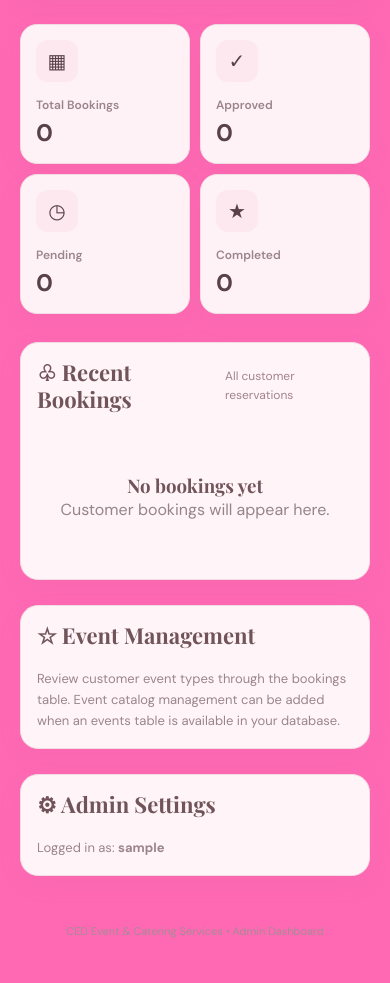
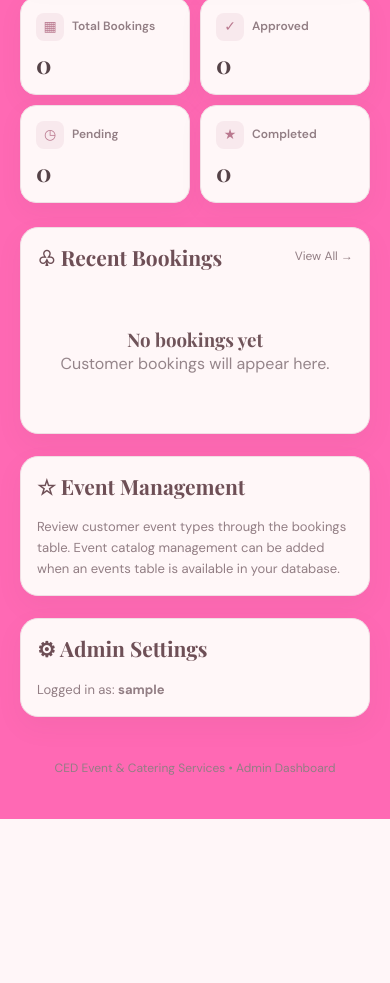
Before and after one commit to plantillajohncarlo9-alt/Smart-Event-Booking-System, a PHP site: page /admin.php in a window 390 px wide. Shown: the part 510-1493 px from the top of the page. After the commit the page ends 1329 px from the top, so only its background shows below. Run offline with PHP 8.4, Linux system fonts and the light colour scheme; the visitor is signed in with stand-in values (Sample User, id 1); data that the repository does not hold is empty.

Commit message:
Update admin.php

```diff
--- a/admin.php
+++ b/admin.php
@@ -158,20 +157,20 @@ if (isset($_SESSION["admin_id"])) {
 
     <link rel="stylesheet" href="style.css">
 
-    <link href="https://fonts.googleapis.com/css2?family=DM+Sans:wght@400;500;600;700;800&family=Playfair+Display:wght@500;600;700;800&display=swap" rel="stylesheet">
+    <link href="https://fonts.googleapis.com/css2?family=Cormorant+Garamond:ital,wght@0,500;0,600;0,700;1,500;1,600&family=DM+Sans:wght@400;500;600;700;800&family=Playfair+Display:wght@500;600;700;800&display=swap" rel="stylesheet">
 
     <style>
         /* =================================
-           CED ADMIN - PASTEL PINK DESIGN
+           CED ADMIN - BLUSH & CREAM THEME
         ================================= */
 
         body {
             background:
-                radial-gradient(circle at 10% 10%, rgba(255,218,229,.8), transparent 30%),
-                radial-gradient(circle at 90% 80%, rgba(242,190,207,.45), transparent 30%),
-                linear-gradient(135deg, #fff5f7, #fce8ee, #fffafb);
+                radial-gradient(circle at 8% 12%, rgba(244, 198, 211, .52), transparent 34%),
+                radial-gradient(circle at 92% 88%, rgba(234, 217, 184, .34), transparent 36%),
+                linear-gradient(135deg, #fff8f6, #fae8ee, #fffdfb);
             background-attachment: fixed;
-            color: #59414a;
+            color: #554348;
         }
 
         .admin-layout {
@@ -336,56 +341,65 @@ if (isset($_SESSION["admin_id"])) {
         .admin-stats {
             display: grid;
             grid-template-columns: repeat(4, 1fr);
-            gap: 18px;
-            margin-bottom: 28px;
+            gap: 16px;
+            margin-bottom: 24px;
         }
 
         .admin-stat-card {
-            background: rgba(255,250,251,.95);
-            border: 1px solid #f0dce2;
-            border-radius: 17px;
-            padding: 21px;
-            box-shadow: 0 7px 22px rgba(166,105,125,.08);
-            transition: .25s;
+            background: rgba(255, 253, 251, .96);
+            border: 1px solid #f0dfe4;
+            border-radius: 16px;
+            padding: 18px 20px;
+            box-shadow: 0 8px 22px rgba(130, 83, 99, .07);
+            transition: .25s ease;
         }
 
         .admin-stat-card:hover {
-            transform: translateY(-4px);
+            transform: translateY(-3px);
+        }
+
+        .admin-stat-top {
+            display: flex;
+            align-items: center;
+            gap: 8px;
+            margin-bottom: 8px;
         }
 
         .admin-stat-icon {
-            width: 42px;
-            height: 42px;
+            width: 28px;
+            height: 28px;
             display: grid;
             place-items: center;
-            background: #fce8ee;
-            border-radius: 12px;
-            font-size: 20px;
-            margin-bottom: 14px;
+            background: #f8e9ed;
+            color: #b9788e;
+            border-radius: 8px;
+            font-size: 14px;
         }
 
         .admin-stat-card p {
-            color: #9b858d;
+            color: #927e84;
             font-size: 12px;
             font-weight: 600;
+            margin: 0;
         }
 
         .admin-stat-card h2 {
-            font-family: 'DM Sans', sans-serif;
-            color: #59414a;
-            font-size: 29px;
-            margin: 3px 0 0;
+            font-family: 'Playfair Display', serif;
+            color: #554348;
+            font-size: 28px;
+            font-weight: 700;
+            margin: 2px 0 0;
         }
 
         /* CONTENT PANEL */
 
         .admin-panel {
-            background: rgba(255,250,251,.96);
-            border: 1px solid #f0dce2;
+            background: rgba(255, 253, 251, .96);
+            border: 1px solid #f0dfe4;
             border-radius: 18px;
-            padding: 25px;
-            box-shadow: 0 8px 25px rgba(166,105,125,.07);
-            margin-bottom: 25px;
+            padding: 24px;
+            box-shadow: 0 10px 26px rgba(130, 83, 99, .07);
+            margin-bottom: 22px;
         }
 
         .admin-panel-heading {
@@ -393,17 +407,18 @@ if (isset($_SESSION["admin_id"])) {
             justify-content: space-between;
             align-items: center;
             gap: 12px;
-            margin-bottom: 20px;
+            margin-bottom: 18px;
         }
 
         .admin-panel-heading h2 {
             font-family: 'Playfair Display', serif;
-            font-size: 22px;
+            font-size: 21px;
+            color: #6e4f56;
             margin: 0;
         }
 
         .admin-panel-heading span {
-            color: #a1848e;
+            color: #927e84;
             font-size: 12px;
         }
 
@@ -454,51 +478,57 @@ if (isset($_SESSION["admin_id"])) {
         }
 
         .status-form select {
-            min-width: 105px;
-            padding: 8px;
-            font-size: 11px;
-            border: 1px solid #ead4dd;
-            border-radius: 8px;
-            background: white;
+            min-width: 108px;
+            padding: 7px 10px;
+            margin-bottom: 0;
+            font-size: 12px;
+            border: 1px solid #ead6dc;
+            border-radius: 9px;
+            background: #fff;
+            color: #554348;
         }
 
         .admin-save {
             border: none;
-            border-radius: 8px;
-            padding: 8px 12px;
-            color: white;
-            background: #c77f98;
-            font-size: 11px;
+            border-radius: 20px;
+            padding: 7px 14px;
+            color: #fff;
+            background: linear-gradient(135deg, #c68da0, #b9788e);
+            font-size: 11.5px;
             font-weight: 700;
             cursor: pointer;
+            box-shadow: none;
         }
 
         .admin-save:hover {
-            background: #a96580;
+            background: linear-gradient(135deg, #6e4f56, #b9788e);
+            transform: translateY(-1px);
         }
 
         .admin-alert {
             padding: 13px 16px;
-            border-radius: 10px;
+            border-radius: 12px;
             margin-bottom: 20px;
             font-size: 13px;
             font-weight: 600;
         }
 
         .admin-alert.error {
-            background: #fbe7e8;
-            color: #a84e5a;
+            background: #fff0ef;
+            color: #a34f4f;
+            border: 1px solid #f3d2cf;
         }
 
         .admin-alert.success {
-            background: #e8f2e8;
-            color: #547a59;
+            background: #edf6ee;
+            color: #4d7350;
+            border: 1px solid #cde2cf;
         }
 
         .admin-empty {
             text-align: center;
             padding: 40px 15px;
-            color: #a18d94;
+            color: #927e84;
         }
 
         /* LOGIN PAGE */
@@ -508,108 +538,118 @@ if (isset($_SESSION["admin_id"])) {
             display: flex;
             align-items: center;
             justify-content: center;
-            padding: 25px;
+            padding: 28px 20px;
             background:
-                radial-gradient(circle at 10% 10%, rgba(255,218,229,.8), transparent 30%),
-                radial-gradient(circle at 90% 90%, rgba(242,190,207,.55), transparent 35%),
-                linear-gradient(135deg, #fff2f5, #f8dfe7, #fffafb);
+                radial-gradient(circle at 12% 14%, rgba(244, 198, 211, .62), transparent 34%),
+                radial-gradient(circle at 88% 86%, rgba(234, 217, 184, .38), transparent 36%),
+                linear-gradient(135deg, #fff7f8, #fae7ed, #fffdfb);
         }
 
         .admin-login-card {
             width: 100%;
-            max-width: 440px;
-            padding: 40px;
-            border-radius: 23px;
-            background: rgba(255,250,251,.96);
-            border: 1px solid #f0dce2;
-            box-shadow: 0 15px 50px rgba(130,75,96,.15);
+            max-width: 410px;
+            padding: 36px 34px;
+            border-radius: 24px;
+            background: rgba(255, 253, 251, .96);
+            border: 1px solid #f0dfe4;
+            box-shadow: 0 18px 46px rgba(130, 83, 99, .14);
         }
 
         .login-crown {
             text-align: center;
-            font-size: 35px;
-            margin-bottom: 5px;
+            font-size: 26px;
+            color: #c6a46a;
+            margin-bottom: 2px;
         }
 
         .login-brand {
             text-align: center;
-            font-family: 'Playfair Display', serif;
-            font-size: 28px;
+            font-family: 'Cormorant Garamond', serif;
+            font-size: 31px;
             font-style: italic;
-            color: #875b6c;
-            margin-bottom: 25px;
+            font-weight: 700;
+            color: #6e4f56;
+            margin-bottom: 18px;
         }
 
         .admin-login-card h1 {
             text-align: center;
             font-family: 'Playfair Display', serif;
-            color: #59414a;
+            color: #554348;
             font-size: 28px;
-            margin-bottom: 5px;
+            margin-bottom: 4px;
         }
 
         .login-subtitle {
             text-align: center;
-            color: #a18d94;
+            color: #927e84;
             font-size: 13px;
-            margin-bottom: 25px;
+            margin-bottom: 22px;
         }
 
         .admin-login-form {
             display: flex;
             flex-direction: column;
-            gap: 13px;
+            gap: 4px;
         }
 
         .admin-login-form label {
             font-size: 12px;
-            color: #765361;
+            color: #6e4f56;
+            margin-bottom: 5px;
         }
 
         .admin-login-form input {
-            padding: 13px 15px;
-            border: 1px solid #ead4dd;
-            border-radius: 10px;
-            background: white;
+            padding: 12px 15px;
+            margin-bottom: 14px;
+            border: 1px solid #ead6dc;
+            border-radius: 12px;
+            background: #fffdfb;
         }
 
         .admin-login-form input:focus {
             outline: none;
-            border-color: #c77f98;
-            box-shadow: 0 0 0 3px rgba(199,127,152,.12);
+            border-color: #c68da0;
+            box-shadow: 0 0 0 3px rgba(198, 141, 160, .15);
         }
 
         .login-submit {
+            width: 100%;
             border: none;
             border-radius: 30px;
             padding: 13px;
-            margin-top: 10px;
-            background: linear-gradient(135deg, #d995aa, #b96f88);
-            color: white;
+            margin-top: 6px;
+            background: linear-gradient(135deg, #c68da0, #b9788e);
+            color: #fff;
             font-weight: 700;
             cursor: pointer;
-            box-shadow: 0 5px 15px rgba(185,111,136,.2);
+            box-shadow: 0 6px 18px rgba(185, 120, 142, .28);
         }
 
         .login-submit:hover {
-            background: #a96580;
+            background: linear-gradient(135deg, #6e4f56, #b9788e);
         }
 
         .back-website {
             text-align: center;
-            margin-top: 23px;
-            font-size: 12px;
+            margin-top: 20px;
+            font-size: 12.5px;
         }
 
         .back-website a {
-            color: #98677d;
+            color: #927e84;
+            font-weight: 500;
+        }
+
+        .back-website a:hover {
+            color: #b9788e;
         }
 
         .admin-footer {
             text-align: center;
-            padding: 22px;
-            color: #a18d94;
-            font-size: 11px;
+            padding: 20px;
+            color: #927e84;
+            font-size: 12px;
         }
 
         /* RESPONSIVE */
@@ -788,7 +829,7 @@ if (isset($_SESSION["admin_id"])) {
         <?php endif; ?>
 
         <div class="back-website">
-            <a href="index.php">← Back to Customer Website</a>
+            <a href="index.php">← Back to Website</a>
         </div>
 
     </section>
@@ -881,26 +922,34 @@ if (isset($_SESSION["admin_id"])) {
         <section class="admin-stats">
 
             <div class="admin-stat-card">
-                <div class="admin-stat-icon">▦</div>
-                <p>Total Bookings</p>
+                <div class="admin-stat-top">
+                    <span class="admin-stat-icon">▦</span>
+                    <p>Total Bookings</p>
+                </div>
                 <h2><?= $totalBookings ?></h2>
             </div>
 
             <div class="admin-stat-card">
-                <div class="admin-stat-icon">✓</div>
-                <p>Approved</p>
+                <div class="admin-stat-top">
+                    <span class="admin-stat-icon">✓</span>
+                    <p>Approved</p>
+                </div>
                 <h2><?= $approvedBookings ?></h2>
             </div>
 
             <div class="admin-stat-card">
-                <div class="admin-stat-icon">◷</div>
-                <p>Pending</p>
+                <div class="admin-stat-top">
+                    <span class="admin-stat-icon">◷</span>
+                    <p>Pending</p>
+                </div>
                 <h2><?= $pendingBookings ?></h2>
             </div>
 
             <div class="admin-stat-card">
-                <div class="admin-stat-icon">★</div>
-                <p>Completed</p>
+                <div class="admin-stat-top">
+                    <span class="admin-stat-icon">★</span>
+                    <p>Completed</p>
+                </div>
                 <h2><?= $completedBookings ?></h2>
             </div>
 
@@ -911,7 +960,7 @@ if (isset($_SESSION["admin_id"])) {
 
             <div class="admin-panel-heading">
                 <h2>♧ Recent Bookings</h2>
-                <span>All customer reservations</span>
+                <span>View All →</span>
             </div>
 
             <?php if ($bookings->num_rows === 0): ?>
@@ -1027,7 +1076,7 @@ if (isset($_SESSION["admin_id"])) {
                 <h2>☆ Event Management</h2>
             </div>
 
-            <p style="color:#9b858d;font-size:13px;">
+            <p style="color:#927e84;font-size:13px;">
                 Review customer event types through the bookings table.
                 Event catalog management can be added when an events table
                 is available in your database.
@@ -1040,14 +1089,14 @@ if (isset($_SESSION["admin_id"])) {
                 <h2>⚙ Admin Settings</h2>
             </div>
 
-            <p style="color:#9b858d;font-size:13px;">
+            <p style="color:#927e84;font-size:13px;">
                 Logged in as:
                 <strong><?= e($_SESSION["admin_username"]) ?></strong>
             </p>
         </section>
 
         <footer class="admin-footer">
-            CED Event & Catering Services &bull; Admin Dashboard
+            CED Event & Catering Services • Admin Dashboard
         </footer>
 
     </main>
```
Also changed, not shown: other parts of admin.php (+78 -63 lines).
